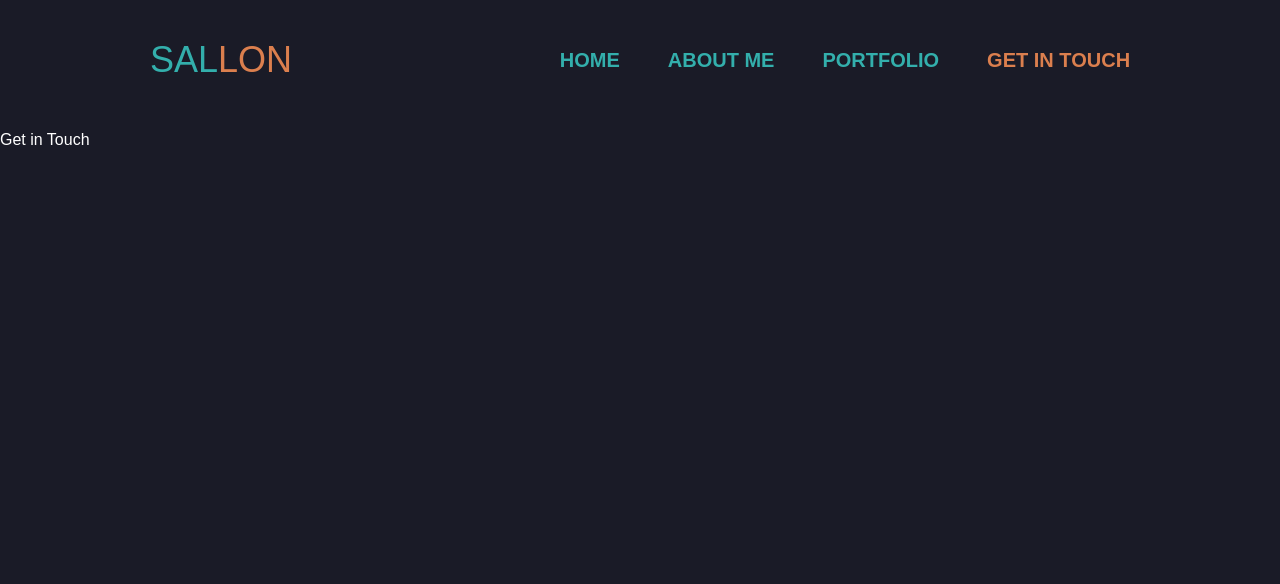
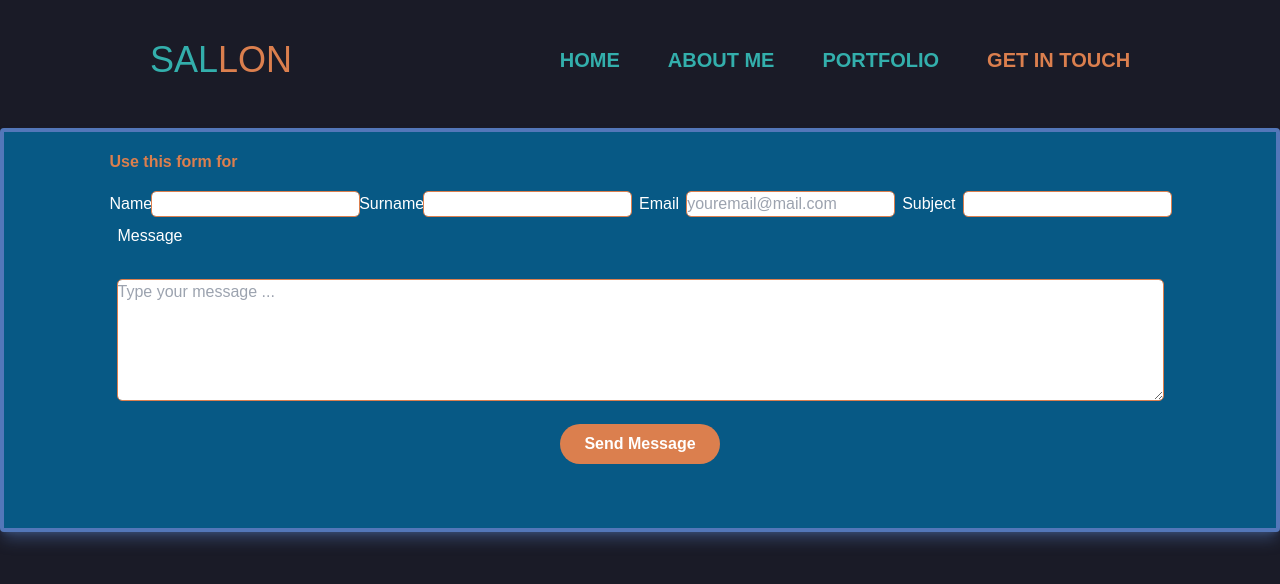
Before and after one commit to Toto-lonardo/sallon, a Next.js app: page /getintouch in a window 1280 px wide. Shown: the top 584 px of the page. Built offline with nearby package versions, Linux system fonts and the light colour scheme; a web font is replaced by a local one.

Commit message:
Fix tiles using container css

```diff
--- a/app/getintouch/page.tsx
+++ b/app/getintouch/page.tsx
@@ -1,8 +1,146 @@
 
-const GetInTouch= () => {
+"use client";
+import { ChangeEvent, FormEvent, useState } from "react";
+import { ContactEmailProps } from "./../api/utils/mailInterface";
+
+import Tiles from "../tiles";
+
+const GetInTouch = () => {
+  const [isSending, setIsSending] = useState(false);
+  const [sent, setSent] = useState(false);
+  const [errore, setErrore] = useState<string | null>(null);
+
+  const [formData, setFormData] = useState<ContactEmailProps>({
+    firstName: "",
+    lastName: "",
+    email: "",
+    subject: "",
+    message: "",
+  });
+
+  const handleChange = (
+    e: ChangeEvent<HTMLInputElement | HTMLTextAreaElement>
+  ) => {
+    const { name, value } = e.target;
+    setFormData((prev: ContactEmailProps) => ({ ...prev, [name]: value }));
+  };
+
+  const handleSubmit = async (e: FormEvent<HTMLFormElement>) => {
+    e.preventDefault();
+    try {
+      setIsSending(true);
+      const response = await fetch("/api/send", {
+        method: "POST",
+        headers: {
+          "Content-Type": "application/json",
+        },
+        body: JSON.stringify({
+          firstName: formData.firstName,
+          lastName: formData.lastName,
+          subject: formData.subject,
+          email: formData.email,
+          message: formData.message,
+        }),
+      });
+
+      // handle success
+      if (response.ok) {
+        setFormData({
+          firstName: "",
+          lastName: "",
+          subject: "",
+          email: "",
+          message: "",
+        });
+        setSent(true);
+      } else {
+        setErrore("Error, please try again");
+      }
+    } catch (error) {
+      setErrore("Failed to send email");
+      console.log("Error sending email:", error);
+    } finally {
+      setIsSending(false);
+    }
+  };
   return (
-    <div className="text-white">Get in Touch</div>
-  )
-}
+    // TODO: FIX Grid
+    <Tiles>
+    <div  className=" flex flex-col mx-auto gap-4 m-4">
+      <h2 className="text-base/7 font-semibold text-arancione">
+        Use this form for
+      </h2>
+      <form onSubmit={handleSubmit} className="gap-4 grid-flow-row-dense grid-cols-2 grid-rows-4">
+          <label className=" col-span-4 text-white ">Name</label>
+          <input
+            name="firstName"
+            type="text"
+            placeholder=""
+            value={formData.firstName}
+            onChange={handleChange}
+            className=" col-span-4 rounded outline outline-1 outline-arancione focus:outline-4 text-zinc-700 bg-white "
+            required
+          />
+          <label className="m2 col-span-3 text-white ">Surname</label>
+          <input
+            name="lastName"
+            type="text"
+            placeholder=""
+            value={formData.lastName}
+            onChange={handleChange}
+            className=" col-span-2 rounded outline outline-1 outline-arancione focus:outline-4 text-zinc-700 bg-white "
+            required
+          />
+          <label className="m-2 text-white ">Email</label>
+          <input
+            name="email"
+            type="email"
+            placeholder="youremail@mail.com"
+            value={formData.email}
+            onChange={handleChange}
+            className="rounded outline outline-1 outline-arancione focus:outline-4 text-zinc-700 bg-white"
+            required
+          />
+          <label className="m-2 text-white ">Subject</label>
+          <input
+            name="subject"
+            type="text"
+            placeholder=""
+            value={formData.subject}
+            onChange={handleChange}
+            className="rounded outline outline-1 outline-arancione focus:outline-4 text-zinc-700 bg-white "
+            required
+          />
+        <div className="flex flex-col space-y-6 pb-12 col-span-2 ">
+          <label className="p-2 text-white ">Message</label>
+          <textarea
+            name="message"
+            cols={30}
+            rows={5}
+            placeholder="Type your message ..."
+            value={formData.message}
+            onChange={handleChange}
+            className="m-2 rounded outline outline-1 outline-arancione focus:outline-4 text-zinc-700 bg-white "
+            required
+          />
+          <button
+            type="submit"
+            className="text-white bg-arancione hover:bg-amber-600 font-bold py-2 px-4 rounded-full w-40 self-center "
+            disabled={isSending}
+          >
+            Send Message
+          </button>
+          {errore && <div className="text-red-500 text-center">{errore}</div>}
+          {sent && (
+            <div className="text-arancione text-center">
+              Your message has been sent successfully! 🎉{" "}
+            </div>
+          )}
+        </div>
+      </form>
+    </div>
+    </Tiles>
+  );
+};
 
-export default GetInTouch
+export default GetInTouch;
--- a/app/tiles.tsx
+++ b/app/tiles.tsx
@@ -4,7 +4,7 @@ import { ReactNode } from "react";
 
 export default function Tiles({ children }: { children: ReactNode }) {
   return (
-    <div className=" m-6 mt-40 flex flex-col md:flex-row max-w-md rounded border-4 border-celeste bg-sky-800 shadow-lg shadow-celeste/40 md:mx-auto md:max-w-3xl xl:max-w-5xl ">
+    <div className=" flex flex-col md:flex-row  rounded border-4 border-celeste bg-sky-800 shadow-lg shadow-celeste/40 md:mx-auto container  ">
       {children}
     </div>
   );
--- a/components/AnimatedTextCharacter.tsx
+++ b/components/AnimatedTextCharacter.tsx
@@ -2,7 +2,7 @@ import { motion } from "framer-motion";
 
 const AnimatedTextCharacter = ({ text }: { text: string}) => {
   const letters = Array.from(text);
-// TODO Change animation
+// TODO: Change animation
   const container = {
     hidden: { opacity: 0 },
     visible: (i = 1) => ({
```
